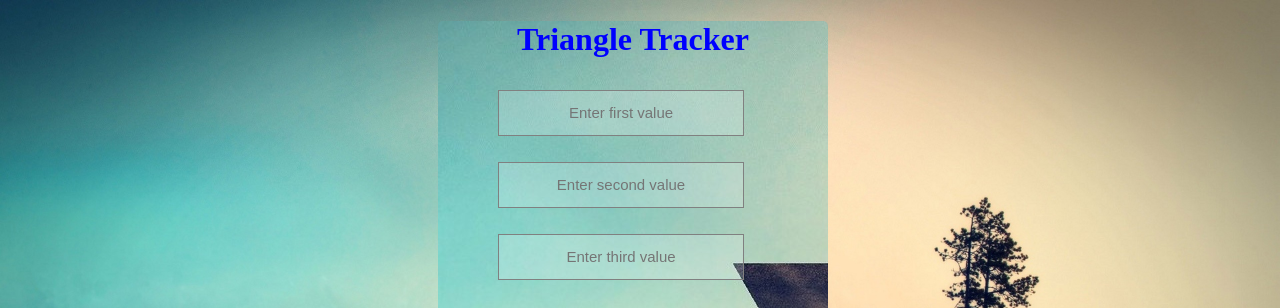
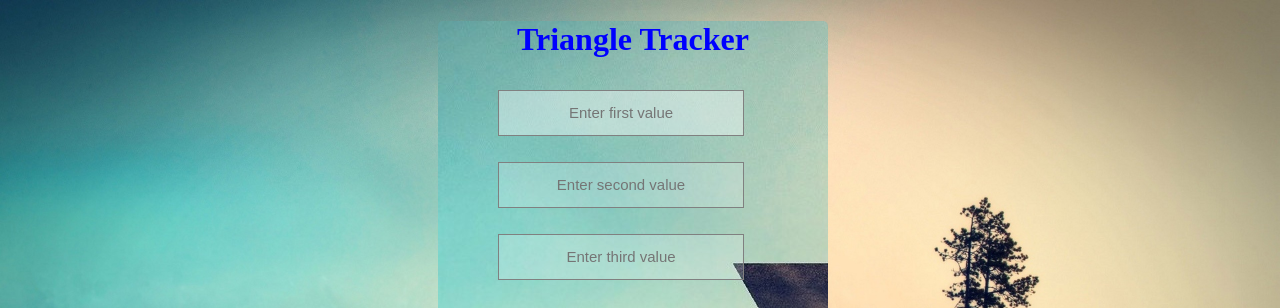
Before and after one commit to marvzach/TriagleTracker, a plain HTML site: page index.html in a window 1280 px wide. In both pictures the pointer is over the input "Enter first value". Shown: the top 308 px of the page. Drawn offline with Linux system fonts and the light colour scheme.

Commit message:
Added hover to the input tag

```diff
--- a/css/styles.css
+++ b/css/styles.css
@@ -67,3 +67,6 @@ input{
   transition-duration: 0.25s;
   font-weight: 300;
 }
+input:hover {
+  background-color: rgba(255, 255, 255, 0.4);
+}
```
